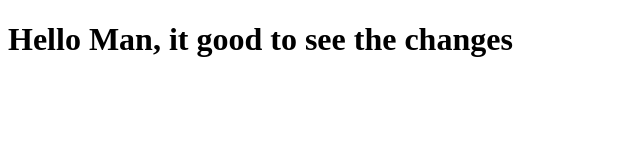
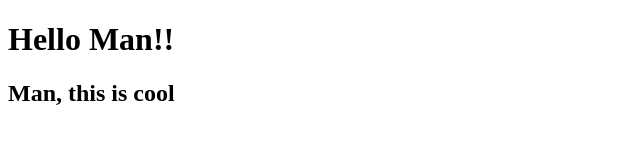
Before and after one commit to abhinavdemi/coursera-html, a plain HTML site: page site/index.html in a window 1280 px wide. Shown: the whole page, without its empty margins (0-640 px from the left). Drawn offline with Linux system fonts and the light colour scheme.

Commit message:
some change

```diff
--- a/site/index.html
+++ b/site/index.html
@@ -4,6 +4,7 @@
 	<title>Hello Coursera</title>
 </head>
 <body>
-<h1>Hello Man, it good to see the changes</h1>
+<h1>Hello Man!!</h1>
+<h2>Man, this is cool</h2>
 </body>
 </html>
```
